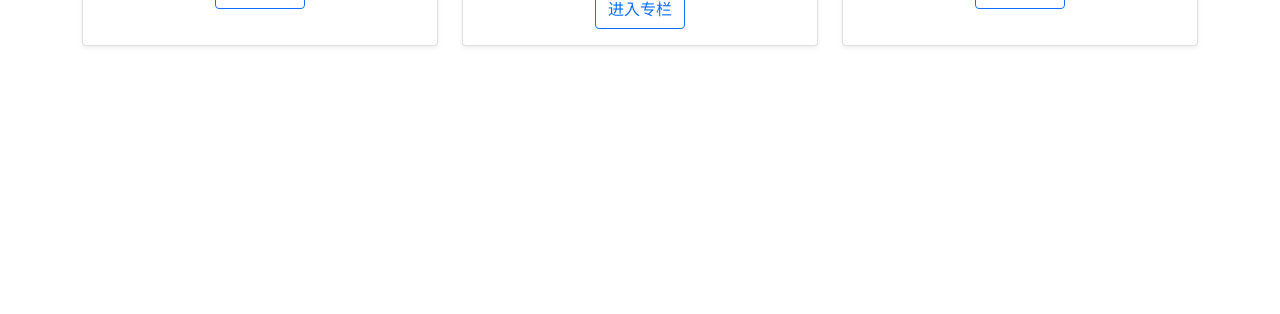
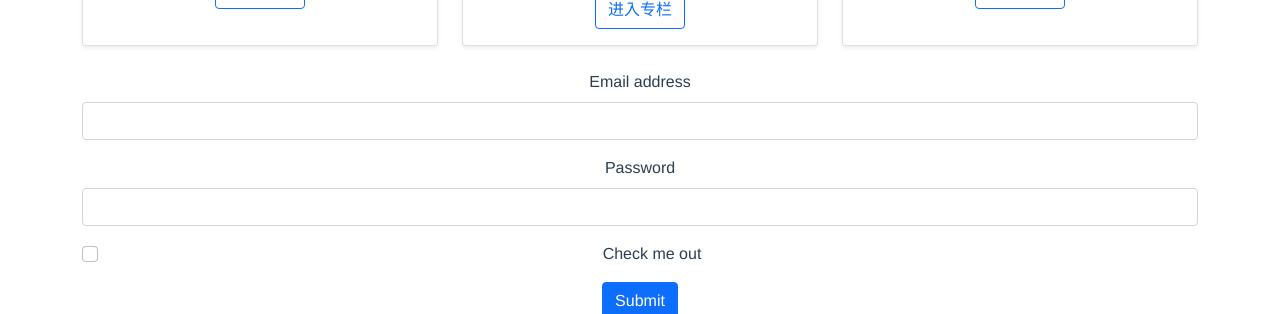
Before and after one commit to lukeSuperCoder/zhihu-zhuanlan, a Vue app: page / in a window 1280 px wide. Shown: the part 633-947 px from the top of the page. Before the commit the page ends 800 px from the top, so only its background shows below. Built offline with nearby package versions, Linux system fonts and the light colour scheme.

Commit message:
开始创建表单组件

```diff
--- a/src/App.vue
+++ b/src/App.vue
@@ -2,12 +2,27 @@
   <div class="container">
     <global-header :user="user"></global-header>
     <column-list :list="list"></column-list>
+    <form>
+      <div class="mb-3">
+        <label for="exampleInputEmail1" class="form-label">Email address</label>
+        <input v-model="emailRef.val" @blur="validateEmail" type="email" class="form-control" id="exampleInputEmail1" aria-describedby="emailHelp">
+        <div class="form-text" v-if="emailRef.error">{{emailRef.message}}</div>
+      </div>
+      <div class="mb-3">
+        <label for="exampleInputPassword1" class="form-label">Password</label>
+        <input type="password" class="form-control" id="exampleInputPassword1">
+      </div>
+      <div class="mb-3 form-check">
+        <input type="checkbox" class="form-check-input" id="exampleCheck1">
+        <label class="form-check-label" for="exampleCheck1">Check me out</label>
+      </div>
+      <button type="submit" class="btn btn-primary">Submit</button>
+    </form>
   </div>
-
 </template>
 
 <script lang="ts">
-import { defineComponent } from 'vue'
+import { defineComponent, reactive } from 'vue'
 import ColumnList, { ColumnProps } from './components/ColumnList.vue'
 import GlobalHeader, { UserProps } from './components/GlobalHeader.vue'
 import 'bootstrap/dist/css/bootstrap.min.css'
@@ -59,9 +74,28 @@ export default defineComponent({
     GlobalHeader
   },
   setup () {
+    const emailRef = reactive({
+      val: '',
+      error: false,
+      message: ''
+    })
+    const emailReg = /^[a-zA-Z0-9.!#$%&’*+/=?^_`{|}~-]+@[a-zA-Z0-9-]+(?:\.[a-zA-Z0-9-]+)*$/
+    const validateEmail = () => {
+      if (emailRef.val.trim() === '') {
+        emailRef.message = 'not null'
+        emailRef.error = true
+      } else if (!emailReg.test(emailRef.val.trim())) {
+        emailRef.message = 'not vaild email'
+        emailRef.error = true
+      } else {
+        emailRef.error = false
+      }
+    }
     return {
       list: testdata,
-      user: testuser
+      user: testuser,
+      emailRef,
+      validateEmail
     }
   }
 })
```
